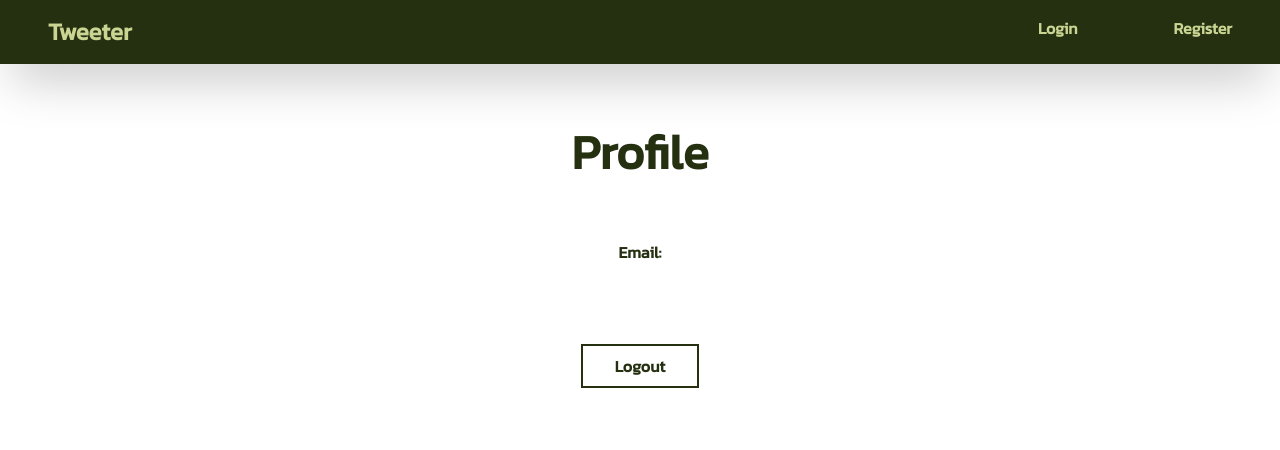
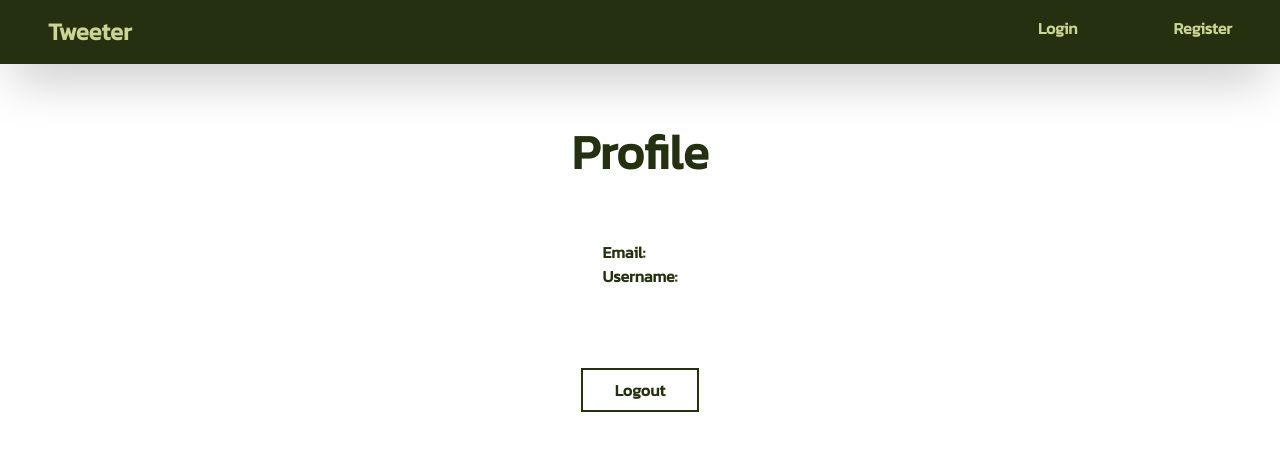
Before and after one commit to Pubstar/Tweeter, a Next.js app: page /Profile in a window 1280 px wide. Shown: the top 450 px of the page. Built offline with nearby package versions, Linux system fonts and the light colour scheme.

Commit message:
Add username to profile page

```diff
--- a/app/Profile/page.tsx
+++ b/app/Profile/page.tsx
@@ -20,6 +20,7 @@ const handleSignOut = () => {
           <h1 className='my-16 font-bold text-5xl text-[#243010]'>Profile</h1>
           <ul>
             <li className='font-bold text-[#243010]'>Email: {auth.currentUser?.email}</li>
+            <li className='font-bold text-[#243010]'>Username: {auth.currentUser?.displayName}</li>
           </ul>
           <span onClick={handleSignOut} className='mt-20 font-bold hover:cursor-pointer text-[#243010] border-2 border-[#243010] py-2 px-8'>Logout</span>
         </div>
```
